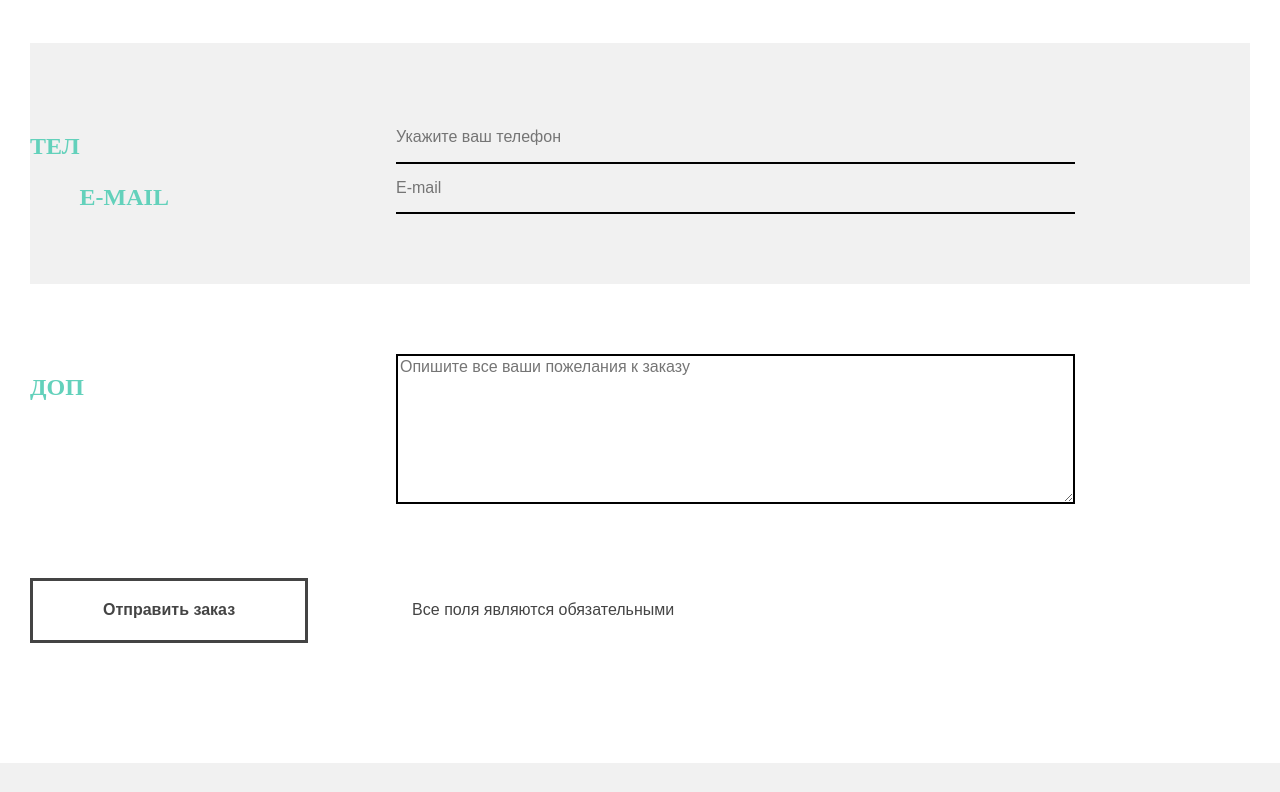
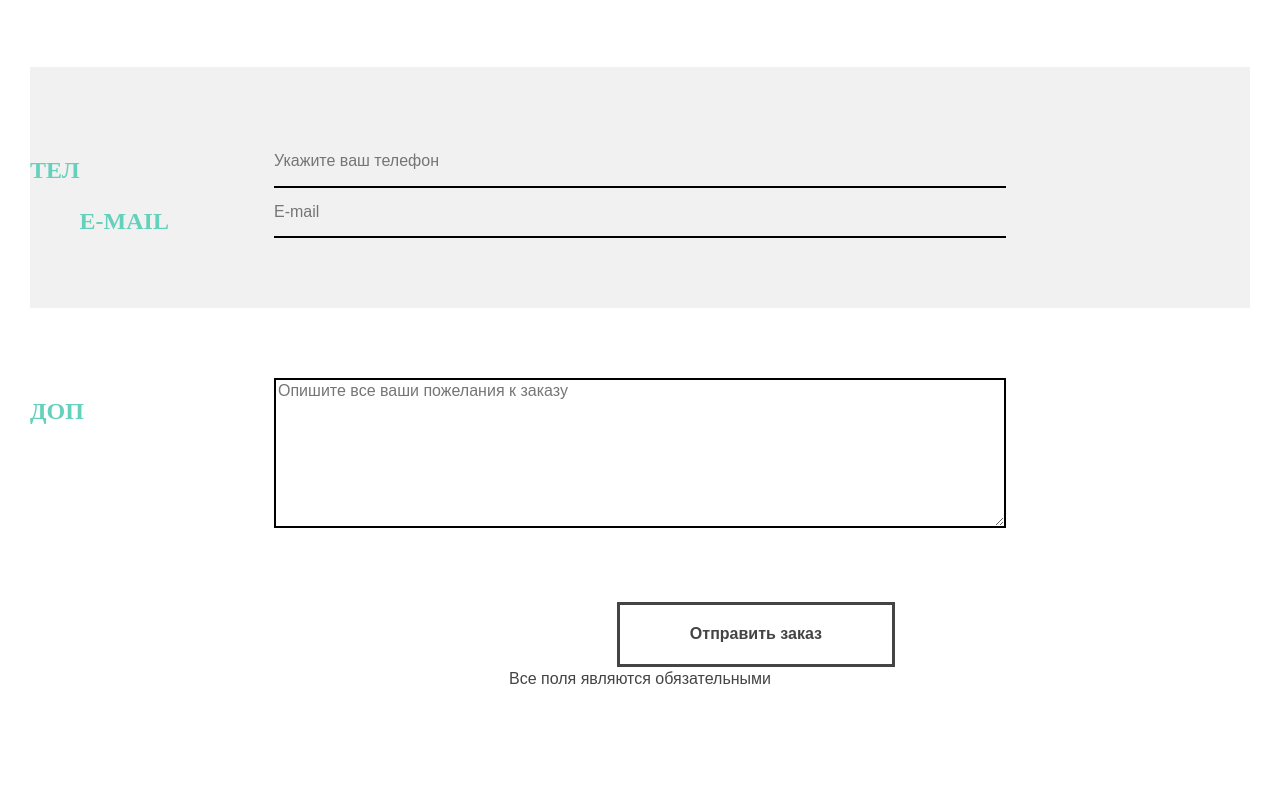
Before and after one commit to VerDan777/MISHKA, a plain HTML site: page form.html in a window 1280 px wide. Shown: the part 1408-2200 px from the top of the page. Drawn offline with Linux system fonts and the light colour scheme.

Commit message:
desktop orientation cmpl form , but need made menu

```diff
--- a/styles.css
+++ b/styles.css
@@ -458,6 +458,10 @@ h1, h2, h3, h4, h5, h6 {
           display: inline-block;
           padding-left: 100px;
           margin: 0 0; } }
+    @media (min-width: 1200px) {
+      .section__text {
+        padding-left: 20%;
+        padding-right: 20%; } }
 
 .wrapper {
   position: relative;
@@ -470,6 +474,9 @@ h1, h2, h3, h4, h5, h6 {
     @media (min-width: 700px) {
       .wrapper--center {
         text-align: justify; } }
+    @media (min-width: 1200px) {
+      .wrapper--center {
+        text-align: center; } }
   .wrapper--logo {
     text-align: center; }
   .wrapper--button {
@@ -681,6 +688,9 @@ h1, h2, h3, h4, h5, h6 {
   background: none;
   display: inline-block;
   padding: 20px 50px; }
+  @media (min-width: 1200px) {
+    .button {
+      margin-left: 19%; } }
   .button:hover {
     background-color: black; }
   .button--full {
@@ -966,7 +976,8 @@ h1, h2, h3, h4, h5, h6 {
       paddding-right: 30%; } }
   @media (min-width: 1200px) {
     .form-container-check {
-      padding-right: 175px; } }
+      padding-right: 20%;
+      padding-left: 20%; } }
   .form__wrapper {
     margin: 50px 0;
     padding: 70px 0;
@@ -983,7 +994,8 @@ h1, h2, h3, h4, h5, h6 {
         float: left; } }
     .form__title::before {
       content: '';
-      border-right: 1px solid #63d1bb; }
+      border-right: 1px solid #63d1bb;
+      transform: rotate(45deg); }
       @media (min-width: 700px) {
         .form__title::before {
           display: none; } }
```
